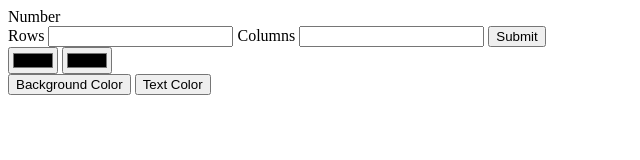
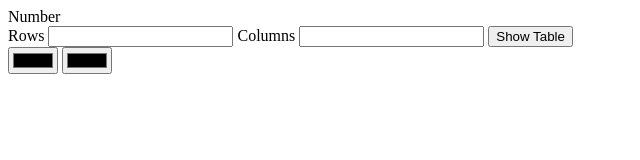
Before and after one commit to earltacs/multiplicationtable, a plain HTML site: page index.html in a window 1280 px wide. Shown: the whole page, without its empty margins (0-640 px from the left). Drawn offline with Linux system fonts and the light colour scheme.

Commit message:
Update Color

```diff
--- a/index.html
+++ b/index.html
@@ -15,7 +15,7 @@
 					<input type="text" id="rows">
 					<label for="columns"> Columns </label>
 					<input type="text" id="columns">
-					<button type="button" onclick="generateTable()"> Submit </button>
+					<button type="button" onclick="generateTable()"> Show Table </button>
 				</div>
 			</section>
 			<section id="colors">
@@ -23,10 +23,6 @@
 					<input type="color" id="bgcolor">
 					<input type="color" id="txtcolor">
 				</div>
-				<div>
-					<button type="button" onclick="bgColorChange()"> Background Color </button>
-					<button type="button" onclick="txtColorChange()"> Text Color </button>
-				</div>
 			</section>
 			<section id="table" style='text-align:center;'>
 			</section>
--- a/java.js
+++ b/java.js
@@ -15,16 +15,10 @@ function generateTable(){
 	}
 
 	document.getElementById('table').innerHTML = htmlContainer;
-}
-
-function bgColorChange(){
 	var color = document.getElementById('bgcolor').value;
 
 	document.getElementById('tab').style.backgroundColor = color;
 	document.getElementById('tab').style.borderColor = color;
-}
-
-function txtColorChange(){
 	var color = document.getElementById('txtcolor').value;
 
 	document.getElementById('tab').style.color = color;
```
